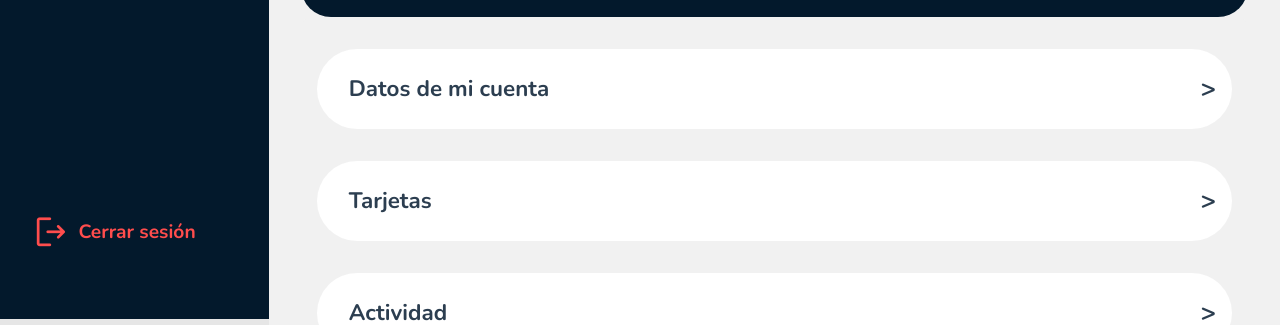
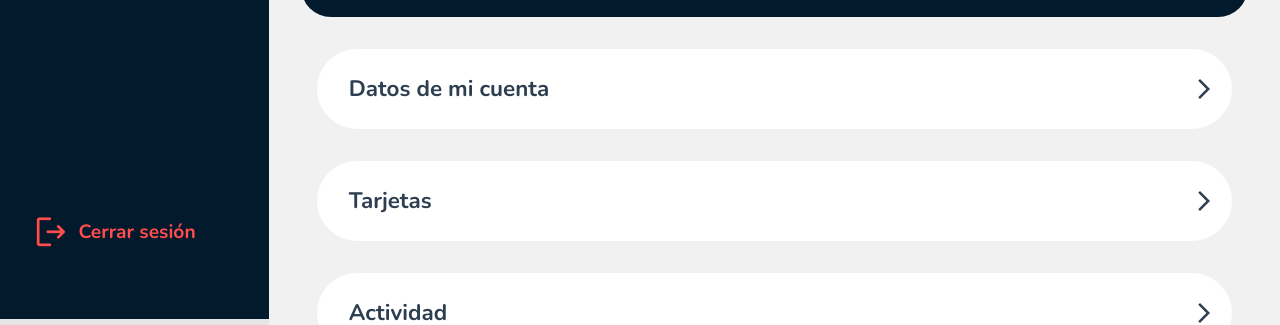
Before and after one commit to Lchiossone2004/TP_HCI, a Vue app in the folder tp-hci-g3/: page /ProfilePAGE in a window 1280 px wide. Shown: the part 481-806 px from the top of the page. Built offline with nearby package versions, Linux system fonts and the light colour scheme.

Commit message:
pavadini

```diff
--- a/tp-hci-g3/index.html
+++ b/tp-hci-g3/index.html
@@ -8,6 +8,7 @@
     <title>WingPay</title>
     <link href="https://fonts.googleapis.com/css2?family=Nunito:wght@700&display=swap" rel="stylesheet">
     <link href="https://fonts.googleapis.com/css2?family=Material+Symbols+Rounded" rel="stylesheet">
+    <link href="https://fonts.googleapis.com/icon?family=Material+Icons" rel="stylesheet">
   </head>
   <body>
     <div id="app"></div>
--- a/tp-hci-g3/src/components/ProfileActions.vue
+++ b/tp-hci-g3/src/components/ProfileActions.vue
@@ -3,18 +3,19 @@
       <button v-for="(action, index) in actions" :key="index" class="action-button">
         <i :class="action.icon"></i>
         <span class="label">{{ action.label }}</span>
-        <span class="arrow">&gt;</span>
+        <span class="material-icons">arrow_forward_ios</span>
+
       </button>
     </div>
   </template>
 
   <script setup>
   const actions = [
-    { label: 'Datos de mi cuenta', icon: 'fas fa-user' },
-    { label: 'Tarjetas', icon: 'fas fa-credit-card' },
-    { label: 'Actividad', icon: 'fas fa-chart-line' },
-    { label: 'Administrar dinero', icon: 'fas fa-wallet' },
-  ]
+  { label: 'Datos de mi cuenta', icon: 'account_circle' },
+  { label: 'Tarjetas', icon: 'credit_card' },
+  { label: 'Actividad', icon: 'insights' },
+  { label: 'Administrar dinero', icon: 'account_balance_wallet' },
+]
   </script>
 
   <style scoped>
```
